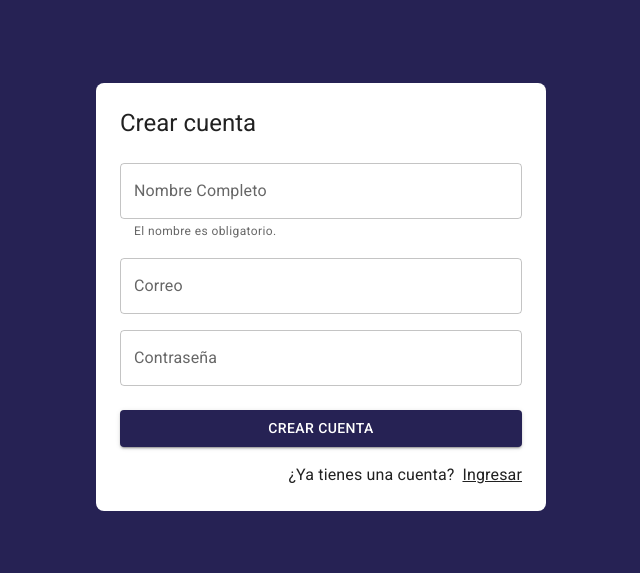
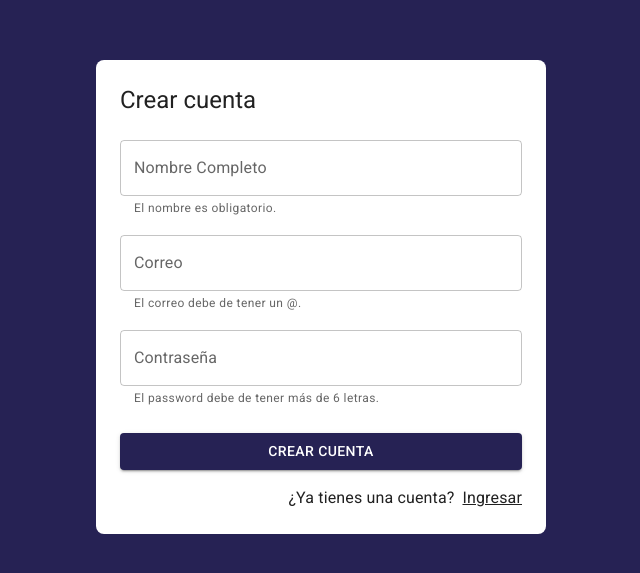
Before and after one commit to Ferla04/Journal-app, a React (Vite) app: page /auth/register in a window 1280 px wide. Shown: the part 103-676 px from the top of the page, without its empty margins (319-959 px from the left). Built offline with nearby package versions, Linux system fonts and the light colour scheme.

Commit message:
Actualizar el displayName y autenticar el usuario

```diff
--- a/src/auth/pages/LoginPage.jsx
+++ b/src/auth/pages/LoginPage.jsx
@@ -14,8 +14,8 @@ export const LoginPage = () => {
   const dispatch = useDispatch()
 
   const { email, password, onInputChange } = useForm({
-    email: 'fer@google.com',
-    password: '123456'
+    email: '',
+    password: ''
   })
 
   const isAuthenticating = useMemo( () => status === 'checking', [ status ])
--- a/src/auth/pages/RegisterPage.jsx
+++ b/src/auth/pages/RegisterPage.jsx
@@ -1,7 +1,10 @@
+import { useState } from 'react'
+import { useDispatch } from 'react-redux'
 import { Link as RouterLink } from 'react-router-dom'
 import { Button, Grid, Link, TextField, Typography } from '@mui/material'
 import { AuthLayout } from '../layout/AuthLayout'
 import { useForm } from '../../hooks'
+import { startCreatingUserWithEmailPassword } from '../../store/auth'
 
 const formData = {
   displayName: '',
@@ -17,16 +20,22 @@ const formValidations = {
 
 export const RegisterPage = () => {
 
+  const dispatch = useDispatch()
+
+  const [ formSubmitted, setFormSubmitted ] = useState( false )
+
   const {
     formState, displayName, email, password, onInputChange,
     isFormValid, displayNameValid, emailValid, passwordValid
   } = useForm( formData, formValidations )
 
-  console.log( displayNameValid )
-
   const onSubmit = ( event ) => {
     event.preventDefault()
-    console.log( formState )
+    setFormSubmitted( true )
+
+    if( !isFormValid ) return
+
+    dispatch( startCreatingUserWithEmailPassword( formState ) )
   }
 
   return (
@@ -44,7 +53,7 @@ export const RegisterPage = () => {
                 name='displayName'
                 value={ displayName }
                 onChange={ onInputChange }
-                error={ !displayNameValid }
+                error={ !!displayNameValid && formSubmitted }
                 helperText={ displayNameValid }
               />
             </Grid>
@@ -58,6 +67,8 @@ export const RegisterPage = () => {
                 name='email'
                 value={ email }
                 onChange={ onInputChange }
+                error={ !!emailValid && formSubmitted }
+                helperText={ emailValid }
               />
             </Grid>
 
@@ -70,6 +81,8 @@ export const RegisterPage = () => {
                 name='password'
                 value={ password }
                 onChange={ onInputChange }
+                error={ !!passwordValid && formSubmitted }
+                helperText={ passwordValid }
               />
             </Grid>
 
--- a/src/firebase/providers.js
+++ b/src/firebase/providers.js
@@ -1,4 +1,4 @@
-import { GoogleAuthProvider, signInWithPopup } from 'firebase/auth'
+import { createUserWithEmailAndPassword, GoogleAuthProvider, signInWithPopup, updateProfile } from 'firebase/auth'
 import { FirebaseAuth } from './config'
 
 const googleProvider = new GoogleAuthProvider()
@@ -25,3 +25,25 @@ export const signInWithGoogle = async () => {
     }
   }
 }
+
+export const registerUserWithEmailPassword = async ({ email, password, displayName }) => {
+
+  try {
+
+    const resp = await createUserWithEmailAndPassword( FirebaseAuth, email, password )
+    const { uid, photoURL } = resp.user
+
+    //TOCA ACTUALIZAR EL DISPLAYNAME EN FIREBASE
+    await updateProfile( FirebaseAuth.currentUser, { displayName: displayName } )
+
+    return{
+      ok: true,
+      uid, photoURL, email, displayName
+    }
+
+  } catch (error) {
+    console.log( error )
+    return { ok: false, errorMessage: error.message }
+  }
+
+}
--- a/src/hooks/useForm.js
+++ b/src/hooks/useForm.js
@@ -17,7 +17,7 @@ export const useForm = ( initialForm = {}, formValidations = {} ) => {
     }
 
     return true
-  }, [ formState ])
+  }, [ formValidation ])
 
   const onInputChange = ({ target }) => {
     const { name, value } = target
@@ -41,8 +41,6 @@ export const useForm = ( initialForm = {}, formValidations = {} ) => {
     }
 
     setFormValidation( formCheckedValues )
-    console.log(formCheckedValues)
-
   }
 
   return {
--- a/src/store/auth/thunks.js
+++ b/src/store/auth/thunks.js
@@ -1,4 +1,4 @@
-import { signInWithGoogle } from '../../firebase/providers'
+import { registerUserWithEmailPassword, signInWithGoogle } from '../../firebase/providers'
 import { checkingCredentials, login, logout } from './'
 
 export const checkingAuthentication = ( email, password ) => {
@@ -15,9 +15,22 @@ export const startGoogleSignIn = () => {
     dispatch( checkingCredentials() )
     const result = await signInWithGoogle()
 
-    if( !result.ok )  return dispatch( logout( result.errorMessage ) )
+    if( !result.ok )  return dispatch( logout({ errorMessage: result.errorMessage }) )
 
     dispatch( login( result ) )
 
   }
 }
+
+export const startCreatingUserWithEmailPassword = ({ email, password, displayName }) => {
+  return async ( dispatch ) => {
+
+    dispatch( checkingCredentials() )
+    const { ok, uid, photoURL, errorMessage }  = await registerUserWithEmailPassword({ email, password, displayName })
+
+    if( !ok ) return dispatch( logout({ errorMessage }) )
+
+    dispatch( login({ uid, displayName, email, photoURL }) )
+
+  }
+}
```
